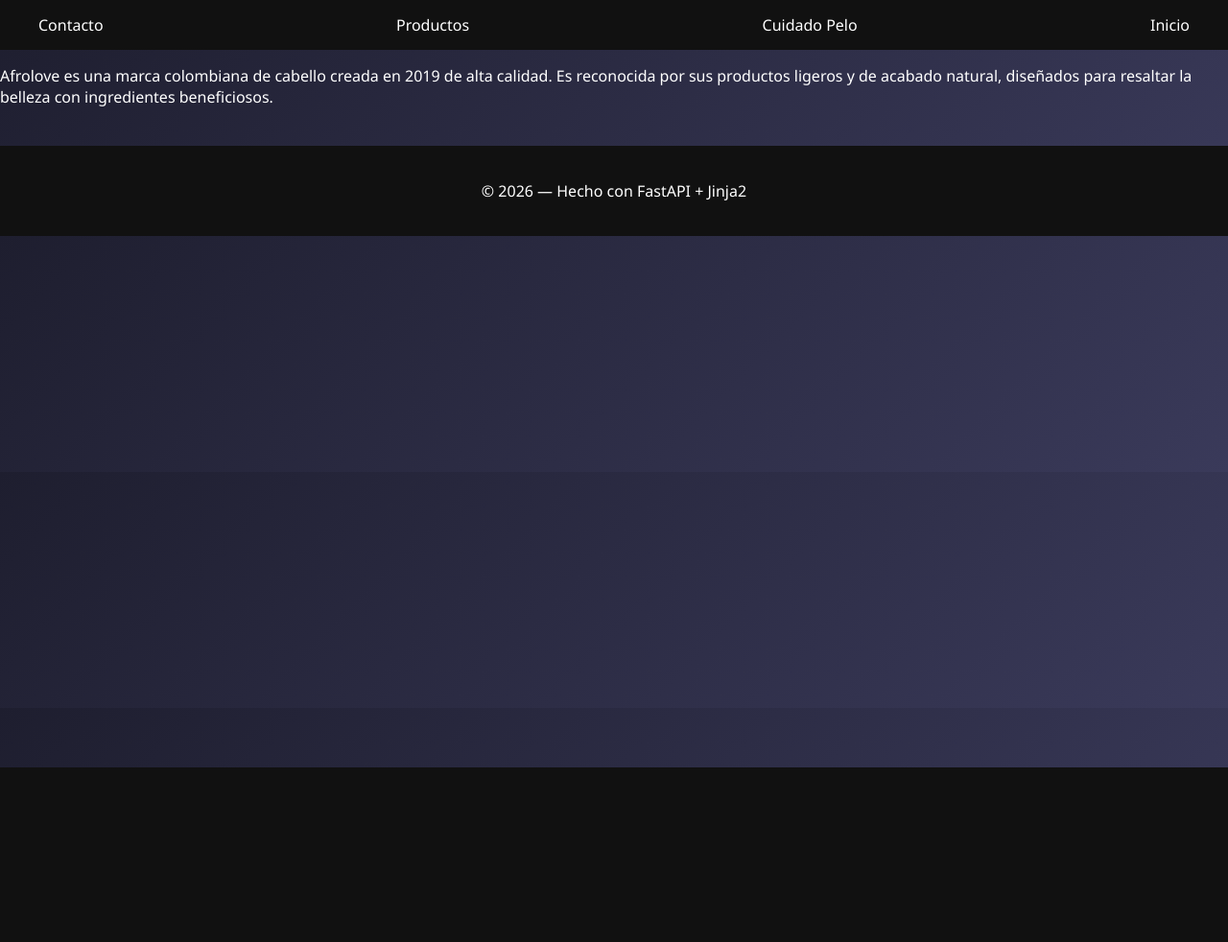
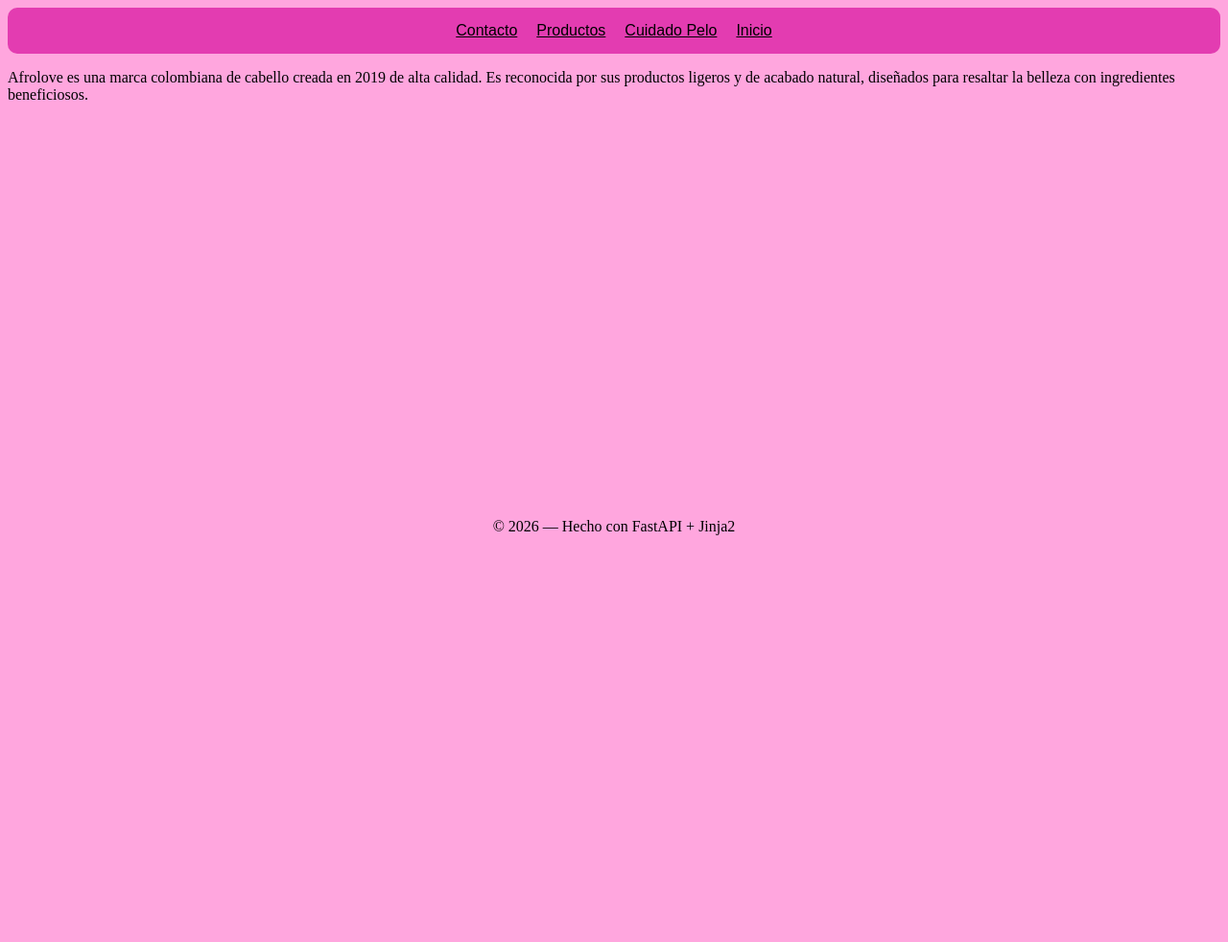
Before and after one commit to stefaniaosoriolozano580-ui/trabajo_fastapi, a FastAPI app: page / in a window 1280 px wide. Shown: the whole page at 96% size. Before the commit the page ends 800 px from the top, so only its background shows below. Run offline with FastAPI, Linux system fonts and the light colour scheme.

Commit message:
Refactor CSS styles for layout and design
Removed old styles and added new styles for body, nav, and footer.

```diff
--- a/static/style.css
+++ b/static/style.css
@@ -1,70 +1,36 @@
 body {
-    margin: 0;
-    font-family: 'Segoe UI', sans-serif;
-    background: linear-gradient(135deg, #1e1e2f, #3a3a5a);
-    color: white;
+    background-color: rgb(255, 166, 222);
 }
 
-/* NAV */
-nav {
-    display: flex;
-    justify-content: space-between;
-    padding: 15px 30px;
-    background: #111;
+h1 {
+    text-align: center;
 }
 
-nav a {
-    color: white;
-    margin: 0 10px;
-    text-decoration: none;
+nav {
+    background-color: rgb(227, 60, 177);
+    padding: 15px;
+    display: flex;
+    gap: 20px;background: linear-gradient(90deg,);
+    border-radius: 10px;
+    font-family: 'Poppins', sans-serif;
+    justify-content: center;
+
+
+
+}
+a {
+    color: #000;
 }
 
-nav a:hover {
-    color: #00c6ff;
+img {
+    width: 200px;
+    height: auto;
+    display:block;
+    margin: 0 auto;
 }
 
-/* HERO */
-.hero {
-    text-align: center;
-    padding: 60px;
+footer {
+  margin-top: auto;
+  text-align: center;
+  padding: 25rem;
 }
-
-/* CARDS */
-.card {
-    background: rgba(255,255,255,0.1);
-    margin: 20px;
-    padding: 20px;
-    border-radius: 10px;
-}
-
-/* INPUTS */
-input, textarea {
-    display: block;
-    width: 100%;
-    margin: 10px 0;
-    padding: 10px;
-    border-radius: 5px;
-    border: none;
-}
-
-/* BOTÓN */
-button {
-    background: #00c6ff;
-    border: none;
-    padding: 10px;
-    border-radius: 5px;
-    cursor: pointer;
-}
-
-button:hover {
-    background: #0072ff;
-    color: white;
-}
-
-/* FOOTER */
-footer {
-    text-align: center;
-    padding: 20px;
-    background: #111;
-    margin-top: 40px;
-}
```
